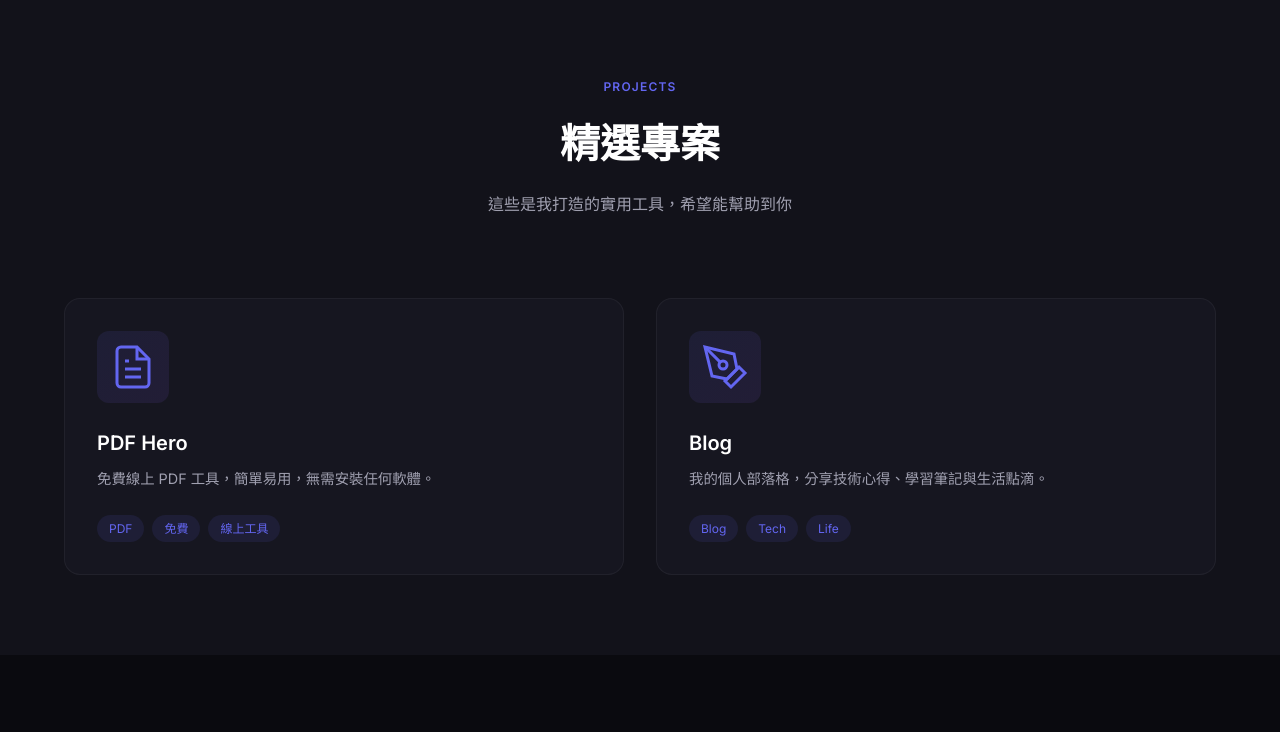
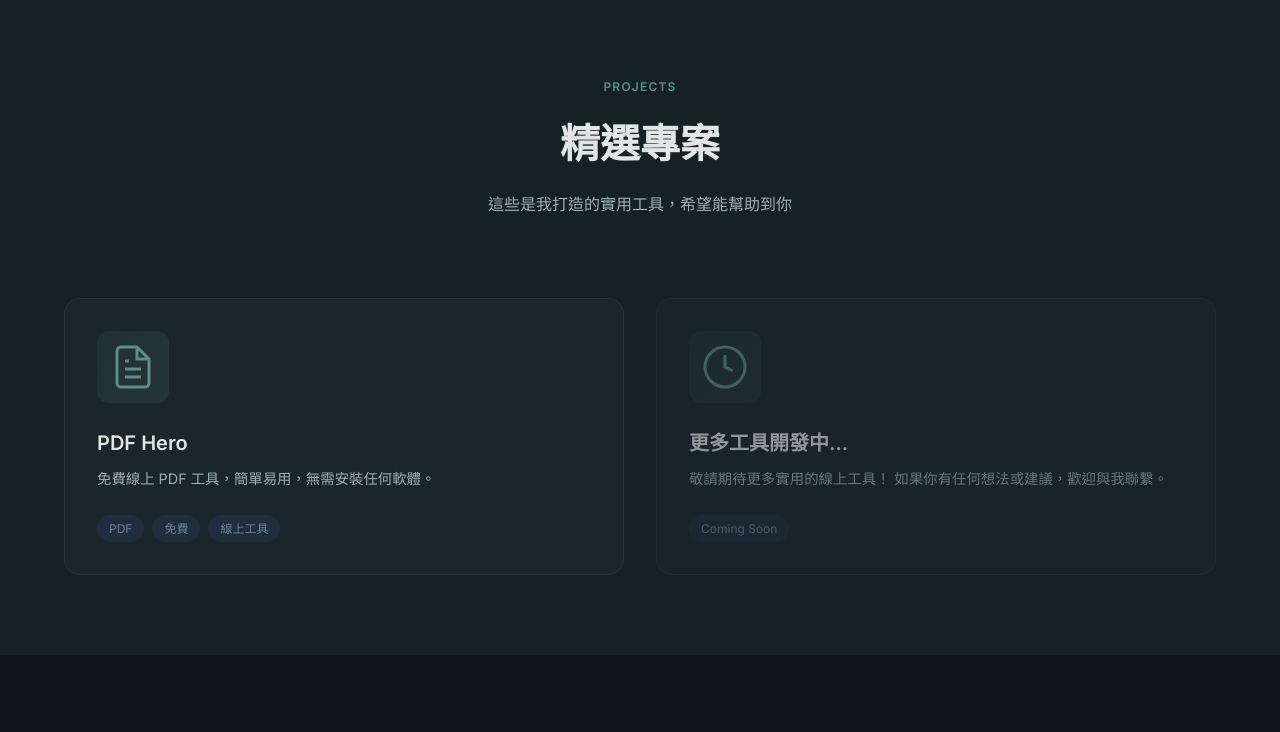
Before and after one commit to SsuJ-Chang/suguru, a plain HTML site: page index.html in a window 1280 px wide. Shown: the part 807-1539 px from the top of the page. Drawn offline with Linux system fonts and the light colour scheme.

Commit message:
Redesign to Morandi Turquoise palette and move Blog out of featured projects

```diff
--- a/index.html
+++ b/index.html
@@ -108,35 +108,26 @@
                     </div>
                 </a>
 
-                <!-- Blog Card -->
-                <a href="https://blog.rj-tw.com" class="project-card" target="_blank" rel="noopener">
+                <!-- Coming Soon Card -->
+                <div class="project-card coming-soon">
                     <div class="project-icon">
                         <svg width="48" height="48" viewBox="0 0 24 24" fill="none" stroke="currentColor"
                             stroke-width="1.5">
-                            <path d="M12 19l7-7 3 3-7 7-3-3z" />
-                            <path d="M18 13l-1.5-7.5L2 2l3.5 14.5L13 18l5-5z" />
-                            <path d="M2 2l7.586 7.586" />
-                            <circle cx="11" cy="11" r="2" />
+                            <circle cx="12" cy="12" r="10" />
+                            <path d="M12 6v6l4 2" />
                         </svg>
                     </div>
                     <div class="project-content">
-                        <h3 class="project-title">Blog</h3>
+                        <h3 class="project-title">更多工具開發中...</h3>
                         <p class="project-description">
-                            我的個人部落格，分享技術心得、學習筆記與生活點滴。
+                            敬請期待更多實用的線上工具！
+                            如果你有任何想法或建議，歡迎與我聯繫。
                         </p>
                         <div class="project-tags">
-                            <span class="tag">Blog</span>
-                            <span class="tag">Tech</span>
-                            <span class="tag">Life</span>
+                            <span class="tag">Coming Soon</span>
                         </div>
                     </div>
-                    <div class="project-arrow">
-                        <svg width="24" height="24" viewBox="0 0 24 24" fill="none" stroke="currentColor"
-                            stroke-width="2">
-                            <path d="M7 17L17 7M17 7H7M17 7V17" />
-                        </svg>
-                    </div>
-                </a>
+                </div>
             </div>
         </div>
     </section>
--- a/styles.css
+++ b/styles.css
@@ -1,22 +1,25 @@
 /* ===== CSS Variables & Design System ===== */
 :root {
-    /* Colors */
-    --color-bg-primary: #0a0a0f;
-    --color-bg-secondary: #12121a;
-    --color-bg-tertiary: #1a1a25;
-    --color-bg-card: rgba(26, 26, 37, 0.6);
-    --color-bg-card-hover: rgba(35, 35, 50, 0.8);
+    /* Colors - Morandi Turquoise / Tiffany Green Theme */
+    --color-bg-primary: #0f171a;
+    --color-bg-secondary: #162124;
+    --color-bg-tertiary: #1e2b2e;
+    --color-bg-card: rgba(30, 43, 46, 0.6);
+    --color-bg-card-hover: rgba(40, 58, 61, 0.8);
 
-    --color-text-primary: #ffffff;
-    --color-text-secondary: #a0a0b0;
-    --color-text-muted: #6b6b7b;
+    --color-text-primary: #e0e6e6;
+    --color-text-secondary: #9db0b0;
+    --color-text-muted: #6b7d7d;
 
-    --color-accent-primary: #6366f1;
-    --color-accent-secondary: #8b5cf6;
-    --color-accent-tertiary: #ec4899;
+    --color-accent-primary: #5e8c8a;
+    /* Morandi Turquoise */
+    --color-accent-secondary: #87adaa;
+    /* Tiffany Green (Muted) */
+    --color-accent-tertiary: #a5c1be;
+    /* Soft Mint */
 
-    --gradient-primary: linear-gradient(135deg, #6366f1 0%, #8b5cf6 50%, #ec4899 100%);
-    --gradient-subtle: linear-gradient(135deg, rgba(99, 102, 241, 0.1) 0%, rgba(139, 92, 246, 0.1) 100%);
+    --gradient-primary: linear-gradient(135deg, #5e8c8a 0%, #87adaa 50%, #a5c1be 100%);
+    --gradient-subtle: linear-gradient(135deg, rgba(94, 140, 138, 0.1) 0%, rgba(135, 173, 170, 0.1) 100%);
 
     /* Spacing */
     --spacing-xs: 0.5rem;
@@ -49,7 +52,9 @@
 }
 
 /* ===== Reset & Base ===== */
-*, *::before, *::after {
+*,
+*::before,
+*::after {
     box-sizing: border-box;
     margin: 0;
     padding: 0;
@@ -137,9 +142,9 @@
     position: absolute;
     inset: 0;
     background:
-        radial-gradient(ellipse 80% 50% at 50% -20%, rgba(99, 102, 241, 0.15) 0%, transparent 50%),
-        radial-gradient(ellipse 60% 40% at 80% 60%, rgba(139, 92, 246, 0.1) 0%, transparent 50%),
-        radial-gradient(ellipse 50% 30% at 20% 80%, rgba(236, 72, 153, 0.08) 0%, transparent 50%);
+        radial-gradient(ellipse 80% 50% at 50% -20%, rgba(94, 140, 138, 0.15) 0%, transparent 50%),
+        radial-gradient(ellipse 60% 40% at 80% 60%, rgba(135, 173, 170, 0.1) 0%, transparent 50%),
+        radial-gradient(ellipse 50% 30% at 20% 80%, rgba(165, 193, 190, 0.08) 0%, transparent 50%);
     pointer-events: none;
 }
 
@@ -466,6 +471,7 @@
         opacity: 0;
         transform: translateY(20px);
     }
+
     to {
         opacity: 1;
         transform: translateY(0);
@@ -473,10 +479,13 @@
 }
 
 @keyframes scrollDown {
-    0%, 100% {
+
+    0%,
+    100% {
         opacity: 0.3;
         transform: translateX(-50%) translateY(0);
     }
+
     50% {
         opacity: 1;
         transform: translateX(-50%) translateY(6px);
```
